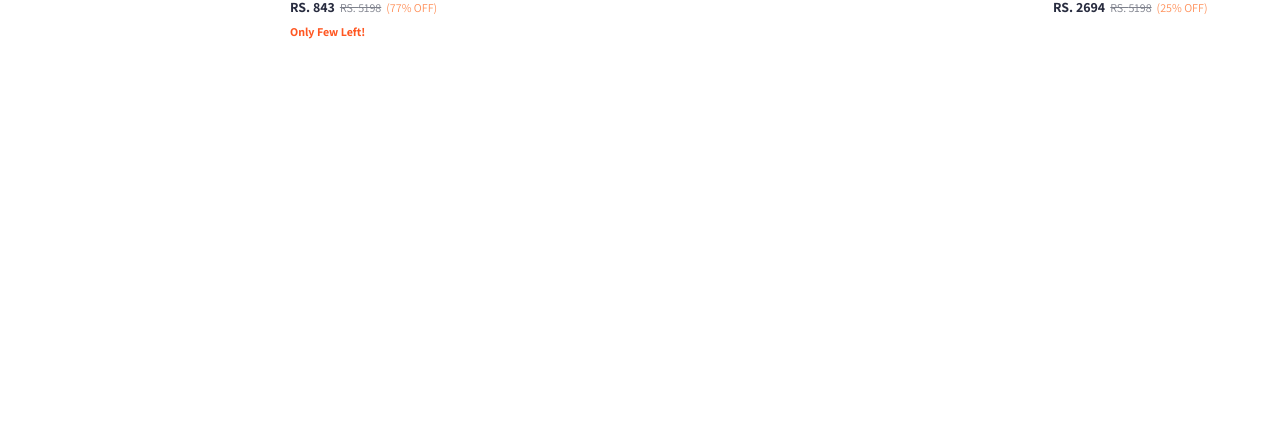
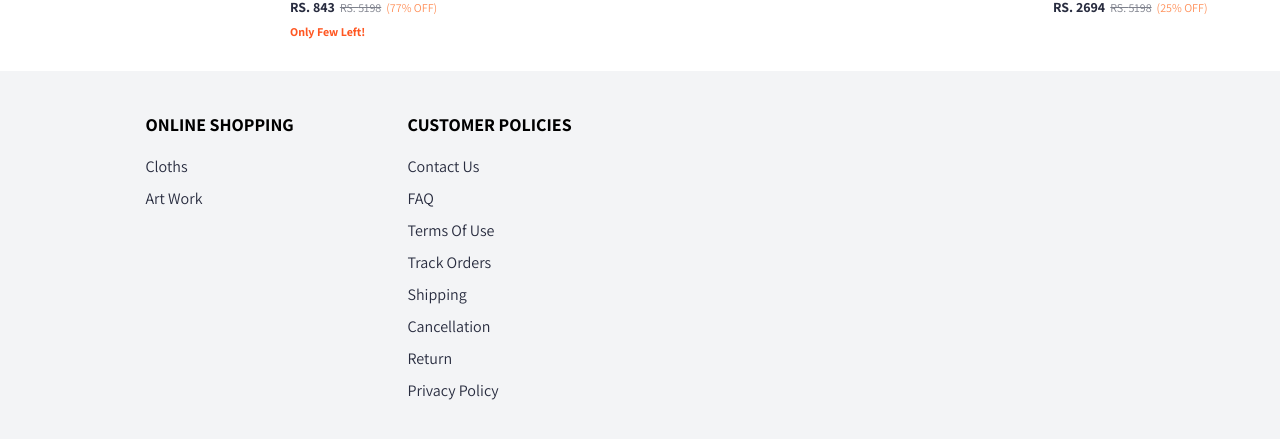
Before and after one commit to krishnakumartp/artisan-marketplace, a Next.js app: page /product-list in a window 1280 px wide. Shown: the part 5559-5998 px from the top of the page. Before the commit the page ends 5630 px from the top, so only its background shows below. Built offline with nearby package versions, Linux system fonts and the light colour scheme.

Commit message:
add Footer

```diff
--- a/app/layout.js
+++ b/app/layout.js
@@ -4,6 +4,7 @@ import "slick-carousel/slick/slick-theme.css";
 import "./globals.css";
 import Navbar from "@/components/Navbar/navbar";
 import MobileNavbar from "@/components/Navbar/mobile-navbar";
+// import Footer from "@/components/Footer/footer";
 
 const assistant = Assistant({ subsets: ["hebrew", "latin", "latin-ext"], display: 'auto' });
 
@@ -19,6 +20,7 @@ export default function RootLayout ({ children }) {
         <Navbar />
         <MobileNavbar />
         {children}
+        {/* <Footer /> */}
       </body>
     </html>
   );
--- /dev/null
+++ b/components/Footer/footer.js
@@ -0,0 +1,55 @@
+
+const Footer = () => {
+    return (
+        <footer className="bg-gray-100 py-10 pl-[35px]">
+            <div className="w-full max-w-screen-lg mx-auto grid grid-cols-1 sm:grid-cols-2 md:grid-cols-4 gap-6">
+                {/* Online Shopping Section */}
+                <div>
+                    <h2 className="text-lg font-bold mb-4">ONLINE SHOPPING</h2>
+                    <ul className="space-y-2 text-gray-600">
+                        <li>
+                            <a href="/" className="hover:underline">Cloths</a>
+                        </li>
+                        <li>
+                            <a href="/" className="hover:underline">Art Work</a>
+                        </li>
+                    </ul>
+                </div>
+
+                {/* Customer Policies Section */}
+                <div>
+                    <h2 className="text-lg font-bold mb-4">CUSTOMER POLICIES</h2>
+                    <ul className="space-y-2 text-gray-600">
+                        <li>
+                            <a href="/" className="hover:underline">Contact Us</a>
+                        </li>
+                        <li>
+                            <a href="/" className="hover:underline">FAQ</a>
+                        </li>
+                        <li>
+                            <a href="/" className="hover:underline">Terms Of Use</a>
+                        </li>
+                        <li>
+                            <a href="/" className="hover:underline">Track Orders</a>
+                        </li>
+                        <li>
+                            <a href="/" className="hover:underline">Shipping</a>
+                        </li>
+                        <li>
+                            <a href="/" className="hover:underline">Cancellation</a>
+                        </li>
+                        <li>
+                            <a href="/" className="hover:underline">Return</a>
+                        </li>
+                        <li>
+                            <a href="/" className="hover:underline">Privacy Policy</a>
+                        </li>
+                    </ul>
+                </div>
+            </div>
+        </footer>
+
+    );
+};
+
+export default Footer;
--- a/components/Home/main.jsx
+++ b/components/Home/main.jsx
@@ -1,4 +1,5 @@
 import HeroSection from "./hero-section";
+import Footer from "@/components/Footer/footer";
 
 const HomeMain = () => {
   return (
@@ -6,6 +7,7 @@ const HomeMain = () => {
       <div className="box-border min-h-[700px] mt-[5px]">
         <div className="w-full">
           <HeroSection />
+          <Footer />
         </div>
       </div>
     </div>
--- a/components/Products List/main.jsx
+++ b/components/Products List/main.jsx
@@ -5,11 +5,12 @@ import Filters from "./filters";
 import ProductsDisplay from "./products-display";
 import { useMediaQuery } from "react-responsive";
 import FilterModal from "./filter-modal";
-import { Suspense } from 'react'
+import { Suspense } from "react";
+import Footer from "@/components/Footer/footer";
 
 const ProductsList = () => {
   const isDesktopOrLaptop = useMediaQuery({
-        query: '(min-width: 768px)'
+    query: "(min-width: 768px)",
   });
   const [openFilterModal, setOpenFilterModal] = useState(false);
   const [isDesktop, setIsDesktop] = useState(false);
@@ -26,7 +27,7 @@ const ProductsList = () => {
     //             filterSection.classList.remove("fixed");
     //         }
     //     });
-        if(isDesktopOrLaptop && openFilterModal) {
+    if (isDesktopOrLaptop && openFilterModal) {
       setOpenFilterModal(false);
     }
     setIsDesktop(isDesktopOrLaptop);
@@ -50,7 +51,9 @@ const ProductsList = () => {
                     </Link>
                   </li>
                   <li className="align-top float-left text-sm inline-block capitalize leading-[1px] mr-[5px] last:font-bold">
-                                    <span className="text-sm m-0 text-[#282c3f] capitalize">Fusion Wear for Women</span>
+                    <span className="text-sm m-0 text-[#282c3f] capitalize">
+                      Fusion Wear for Women
+                    </span>
                   </li>
                 </ul>
               </div>
@@ -62,7 +65,8 @@ const ProductsList = () => {
                   Fusion Wear for Women
                 </h1>
                 <span className="text-[#878b94] whitespace-pre-wrap inline-block text-base m-0 font-light">
-                                {" "} - 414546 items
+                  {" "}
+                  - 414546 items
                 </span>
               </div>
             </div>
@@ -70,14 +74,18 @@ const ProductsList = () => {
             <div className="flex flex-row flex-wrap items-stretch content-stretch justify-start after:clear-both after:content-[''] after:table">
               {isDesktop ? (
                 <Filters />
-                        ) :
-                            <FilterModal isOpen={openFilterModal} setIsOpen={setOpenFilterModal} />
-                        }
+              ) : (
+                <FilterModal
+                  isOpen={openFilterModal}
+                  setIsOpen={setOpenFilterModal}
+                />
+              )}
               <ProductsDisplay setIsOpen={setOpenFilterModal} />
             </div>
           </main>
         </div>
       </div>
+      <Footer />
     </Suspense>
   );
 };
--- a/components/product-view/main.js
+++ b/components/product-view/main.js
@@ -605,7 +605,6 @@ const ProductView = () => {
                                 </div>
                             </div>
                         </div>
-                        <div></div>
                     </div>
                 </main>
             </div>
```
Lines whose indentation alone changed are shown as unchanged.
